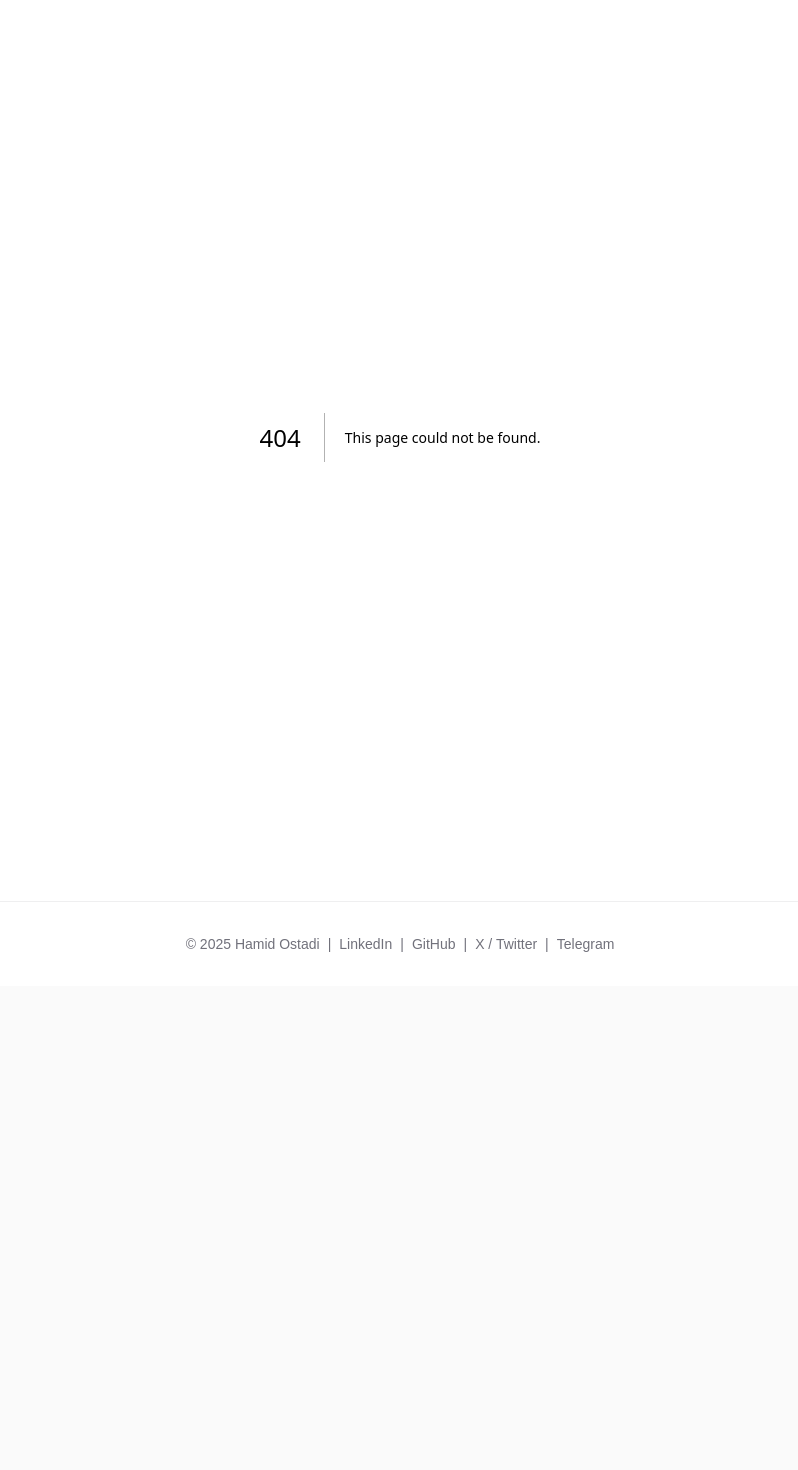
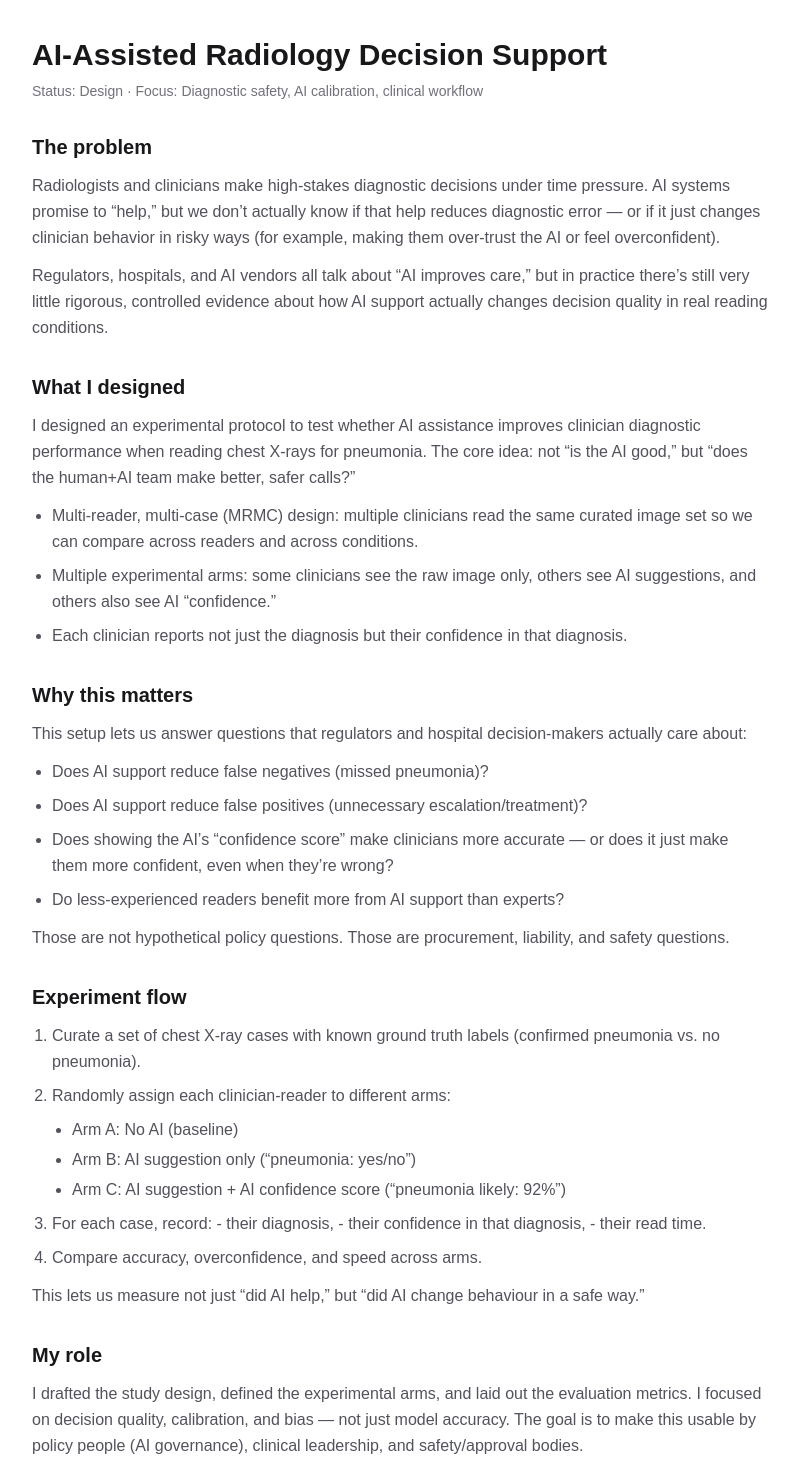
Before and after one commit to HamidOstadi/personal-site, a Next.js app: page /projects/radiology-ai in a window 1280 px wide. Before the commit this address had no page. Shown: the part 80-1550 px from the top of the page, without its empty margins (240-1038 px from the left). Before the commit the page ends 1066 px from the top, so only its background shows below. Built offline with nearby package versions, Linux system fonts and the light colour scheme.

Commit message:
AddRadiology-AI project page and link from projects list

```diff
--- /dev/null
+++ b/src/app/projects/radiology-ai/page.tsx
@@ -0,0 +1,167 @@
+export default function RadiologyAIPage() {
+  return (
+    <section className="space-y-8">
+      {/* Title + status */}
+      <header className="space-y-2">
+        <h1 className="text-3xl font-bold text-zinc-900 dark:text-zinc-100">
+          AI-Assisted Radiology Decision Support
+        </h1>
+        <p className="text-sm text-zinc-500 dark:text-zinc-500">
+          Status: Design · Focus: Diagnostic safety, AI calibration, clinical workflow
+        </p>
+      </header>
+
+      {/* Problem */}
+      <section className="space-y-3">
+        <h2 className="text-xl font-semibold text-zinc-900 dark:text-zinc-100">
+          The problem
+        </h2>
+        <p className="text-zinc-600 dark:text-zinc-400 leading-relaxed text-base">
+          Radiologists and clinicians make high-stakes diagnostic decisions under time
+          pressure. AI systems promise to “help,” but we don’t actually know if that help
+          reduces diagnostic error — or if it just changes clinician behavior in risky ways
+          (for example, making them over-trust the AI or feel overconfident).
+        </p>
+        <p className="text-zinc-600 dark:text-zinc-400 leading-relaxed text-base">
+          Regulators, hospitals, and AI vendors all talk about “AI improves care,” but in
+          practice there’s still very little rigorous, controlled evidence about how AI
+          support actually changes decision quality in real reading conditions.
+        </p>
+      </section>
+
+      {/* What I built / designed */}
+      <section className="space-y-3">
+        <h2 className="text-xl font-semibold text-zinc-900 dark:text-zinc-100">
+          What I designed
+        </h2>
+        <p className="text-zinc-600 dark:text-zinc-400 leading-relaxed text-base">
+          I designed an experimental protocol to test whether AI assistance improves
+          clinician diagnostic performance when reading chest X-rays for pneumonia.
+          The core idea: not “is the AI good,” but “does the human+AI team make
+          better, safer calls?”
+        </p>
+
+        <ul className="list-disc pl-5 text-zinc-600 dark:text-zinc-400 leading-relaxed text-base space-y-2">
+          <li>
+            Multi-reader, multi-case (MRMC) design: multiple clinicians read the
+            same curated image set so we can compare across readers and across conditions.
+          </li>
+          <li>
+            Multiple experimental arms: some clinicians see the raw image only,
+            others see AI suggestions, and others also see AI “confidence.”
+          </li>
+          <li>
+            Each clinician reports not just the diagnosis but their confidence in
+            that diagnosis.
+          </li>
+        </ul>
+      </section>
+
+      {/* Why that matters */}
+      <section className="space-y-3">
+        <h2 className="text-xl font-semibold text-zinc-900 dark:text-zinc-100">
+          Why this matters
+        </h2>
+        <p className="text-zinc-600 dark:text-zinc-400 leading-relaxed text-base">
+          This setup lets us answer questions that regulators and hospital
+          decision-makers actually care about:
+        </p>
+
+        <ul className="list-disc pl-5 text-zinc-600 dark:text-zinc-400 leading-relaxed text-base space-y-2">
+          <li>
+            Does AI support reduce false negatives (missed pneumonia)?
+          </li>
+          <li>
+            Does AI support reduce false positives (unnecessary escalation/treatment)?
+          </li>
+          <li>
+            Does showing the AI’s “confidence score” make clinicians more accurate —
+            or does it just make them more confident, even when they’re wrong?
+          </li>
+          <li>
+            Do less-experienced readers benefit more from AI support than experts?
+          </li>
+        </ul>
+
+        <p className="text-zinc-600 dark:text-zinc-400 leading-relaxed text-base">
+          Those are not hypothetical policy questions. Those are procurement,
+          liability, and safety questions.
+        </p>
+      </section>
+
+      {/* How it works (experiment flow) */}
+      <section className="space-y-3">
+        <h2 className="text-xl font-semibold text-zinc-900 dark:text-zinc-100">
+          Experiment flow
+        </h2>
+
+        <ol className="list-decimal pl-5 text-zinc-600 dark:text-zinc-400 leading-relaxed text-base space-y-2">
+          <li>
+            Curate a set of chest X-ray cases with known ground truth labels
+            (confirmed pneumonia vs. no pneumonia).
+          </li>
+          <li>
+            Randomly assign each clinician-reader to different arms:
+            <ul className="list-disc pl-5 mt-2 space-y-1">
+              <li>Arm A: No AI (baseline)</li>
+              <li>Arm B: AI suggestion only (“pneumonia: yes/no”)</li>
+              <li>
+                Arm C: AI suggestion + AI confidence score
+                (“pneumonia likely: 92%”)
+              </li>
+            </ul>
+          </li>
+          <li>
+            For each case, record:
+            - their diagnosis,
+            - their confidence in that diagnosis,
+            - their read time.
+          </li>
+          <li>
+            Compare accuracy, overconfidence, and speed across arms.
+          </li>
+        </ol>
+
+        <p className="text-zinc-600 dark:text-zinc-400 leading-relaxed text-base">
+          This lets us measure not just “did AI help,” but “did AI
+          change behaviour in a safe way.”
+        </p>
+      </section>
+
+      {/* My role */}
+      <section className="space-y-3">
+        <h2 className="text-xl font-semibold text-zinc-900 dark:text-zinc-100">
+          My role
+        </h2>
+        <p className="text-zinc-600 dark:text-zinc-400 leading-relaxed text-base">
+          I drafted the study design, defined the experimental arms, and laid
+          out the evaluation metrics. I focused on decision quality,
+          calibration, and bias — not just model accuracy. The goal is to make
+          this usable by policy people (AI governance), clinical leadership,
+          and safety/approval bodies.
+        </p>
+      </section>
+
+      {/* Next steps */}
+      <section className="space-y-3">
+        <h2 className="text-xl font-semibold text-zinc-900 dark:text-zinc-100">
+          What’s next
+        </h2>
+        <ul className="list-disc pl-5 text-zinc-600 dark:text-zinc-400 leading-relaxed text-base space-y-2">
+          <li>
+            Build a simple web interface to run the study and log clinician
+            responses in a structured way.
+          </li>
+          <li>
+            Run pilot with a small group of readers to test instructions and UI
+            friction.
+          </li>
+          <li>
+            Produce an interpretability + governance summary:
+            “Under which conditions does this AI support tool improve care?”
+          </li>
+        </ul>
+      </section>
+    </section>
+  );
+}
```
